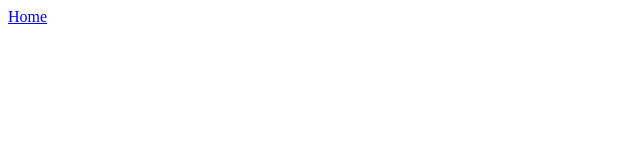
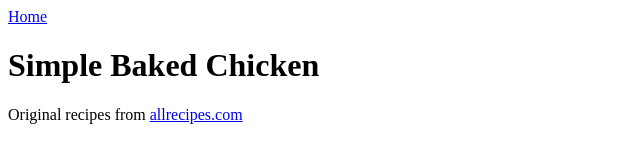
Before and after one commit to DinkyTrady/odin-recipes, a plain HTML site: page recipes/simple-baked-chicken.html in a window 1280 px wide. Shown: the whole page, without its empty margins (0-640 px from the left). Drawn offline with Linux system fonts and the light colour scheme; files that its build step writes are made by us from their sources.

Commit message:
update file

```diff
--- a/recipes/simple-baked-chicken.html
+++ b/recipes/simple-baked-chicken.html
@@ -1 +1,24 @@
-<a href="../index.html">Home</a>
+<!doctype html>
+<html lang="en">
+  <head>
+    <meta charset="UTF-8" />
+    <meta name="viewport" content="width=device-width, initial-scale=1" />
+    <title>How to Make Simple Baked Chicken</title>
+    <link href="css/style.css" rel="stylesheet" />
+  </head>
+  <body>
+    <header><a href="../index.html">Home</a></header>
+
+    <main>
+      <h1>Simple Baked Chicken</h1>
+    </main>
+
+    <footer>
+      Original recipes from
+      <a
+        href="https://www.allrecipes.com/recipe/240208/simple-baked-chicken-breasts/"
+        >allrecipes.com</a
+      >
+    </footer>
+  </body>
+</html>
```
